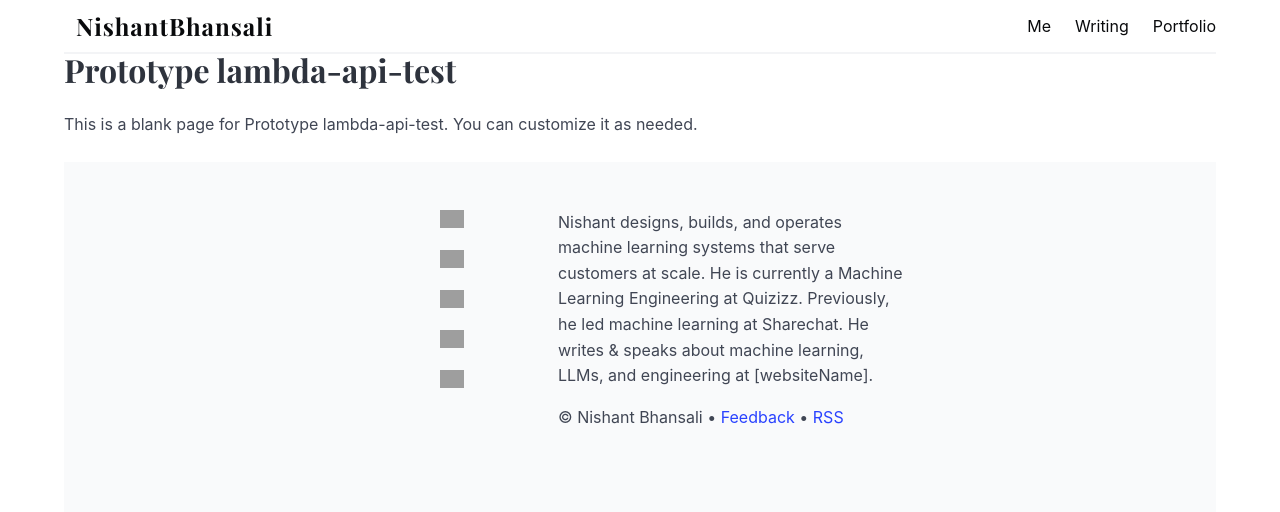
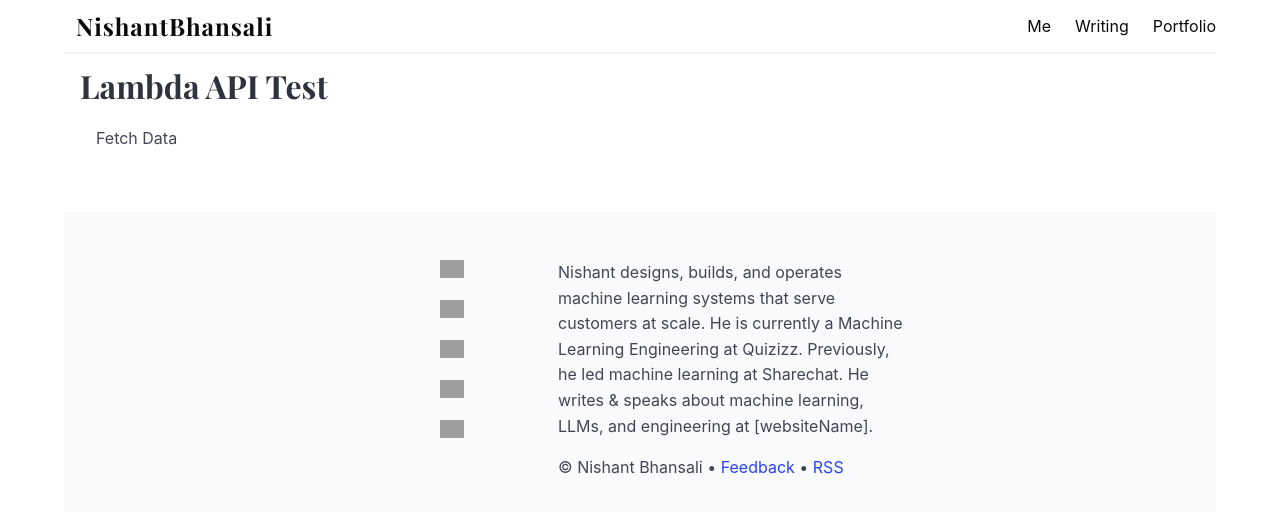
Before and after one commit to nishantb06/nishantb06.github.io, a React (Create React App) app: page /prototypes/lambda-api-test in a window 1280 px wide. Shown: the top 512 px of the page. Built offline with nearby package versions, Linux system fonts and the light colour scheme; grey boxes are pictures that could not be loaded.

Commit message:
first version of api testing

```diff
--- a/src/App.js
+++ b/src/App.js
@@ -11,6 +11,7 @@ import React from 'react';
 import { BlogProvider } from './context/BlogContext';
 import Newspaper from "./pages/Newspaper";
 import RayTracer from "./pages/RayTracer";
+import LambdaApiTest from "./pages/LambdaApiTest";
 
 function App() {
   return (
@@ -31,6 +32,7 @@ function App() {
                 <Route path="/prototypes/:id" element={<PrototypeDetail />} />
                 <Route path="/prototypes/newspaper" element={<Newspaper />} />
                 <Route path="/prototypes/ray-tracer" element={<RayTracer />} />
+                <Route path="/prototypes/lambda-api-test" element={<LambdaApiTest />} />
               </Routes>
             </div>
             <Footer />
--- /dev/null
+++ b/src/pages/LambdaApiTest.js
@@ -0,0 +1,70 @@
+import React, { useState } from 'react';
+
+const LambdaApiTest = () => {
+    const [response, setResponse] = useState('');
+    const [parsedData, setParsedData] = useState(null);
+    const [loading, setLoading] = useState(false);
+    const [error, setError] = useState(null);
+
+    const fetchData = async () => {
+        setLoading(true);
+        setError(null);
+        setResponse('');
+        setParsedData(null);
+
+        const requestOptions = {
+            method: "GET",
+            redirect: "follow",
+            mode: 'no-cors' // Add this line
+        };
+
+        try {
+            const res = await fetch("https://vng8vbic4f.execute-api.ap-south-1.amazonaws.com/default/testFunction", requestOptions);
+            const result = await res.text();
+            setResponse(result);
+            console.log(result); // Keep the console.log for debugging
+
+            // Parse the JSON string in the response
+            const parsedResult = JSON.parse(result);
+            setParsedData(parsedResult);
+        } catch (error) {
+            setError('An error occurred while fetching or parsing data');
+            console.error(error); // Keep the console.error for debugging
+        } finally {
+            setLoading(false);
+        }
+    };
+
+    return (
+        <div className="container mx-auto p-4">
+            <h1 className="text-2xl font-bold mb-4">Lambda API Test</h1>
+            <button
+                onClick={fetchData}
+                className="bg-blue-500 hover:bg-blue-700 text-white font-bold py-2 px-4 rounded mb-4"
+                disabled={loading}
+            >
+                {loading ? 'Fetching...' : 'Fetch Data'}
+            </button>
+            {error && <p className="text-red-500 mb-4">{error}</p>}
+            {response && (
+                <div className="bg-gray-100 p-4 rounded-lg mb-4">
+                    <h2 className="text-xl font-semibold mb-2">Raw Response:</h2>
+                    <pre className="bg-white p-2 rounded border border-gray-300 whitespace-pre-wrap">
+                        {response}
+                    </pre>
+                </div>
+            )}
+            {parsedData && (
+                <div className="bg-gray-100 p-4 rounded-lg">
+                    <h2 className="text-xl font-semibold mb-2">Parsed Data:</h2>
+                    <div className="bg-white p-2 rounded border border-gray-300">
+                        <p><strong>Status Code:</strong> {parsedData.statusCode}</p>
+                        <p><strong>Body:</strong> {JSON.parse(parsedData.body)}</p>
+                    </div>
+                </div>
+            )}
+        </div>
+    );
+}
+
+export default LambdaApiTest;
--- a/src/pages/Prototypes.js
+++ b/src/pages/Prototypes.js
@@ -39,10 +39,10 @@ const CardInformation = {
     slug: "hugging-face-embed",
   },
   4: {
-    title: "Prototype 4",
+    title: "Lambda Api Test",
     description: "This is the fourth prototype",
     image: "https://picsum.photos/seed/4/400/300",
-    slug: "prototype-4",
+    slug: "lambda-api-test",
   },
   5: {
     title: "Prototype 5",
```
